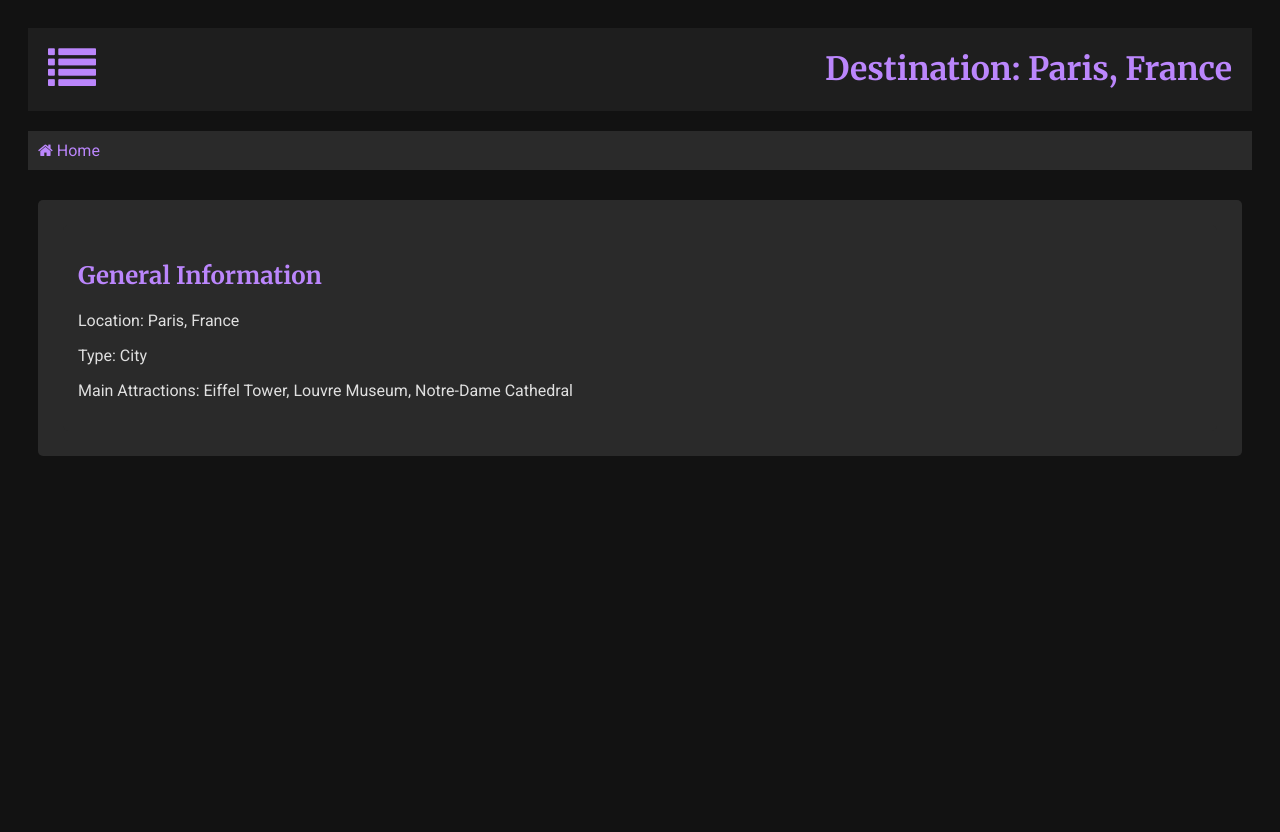
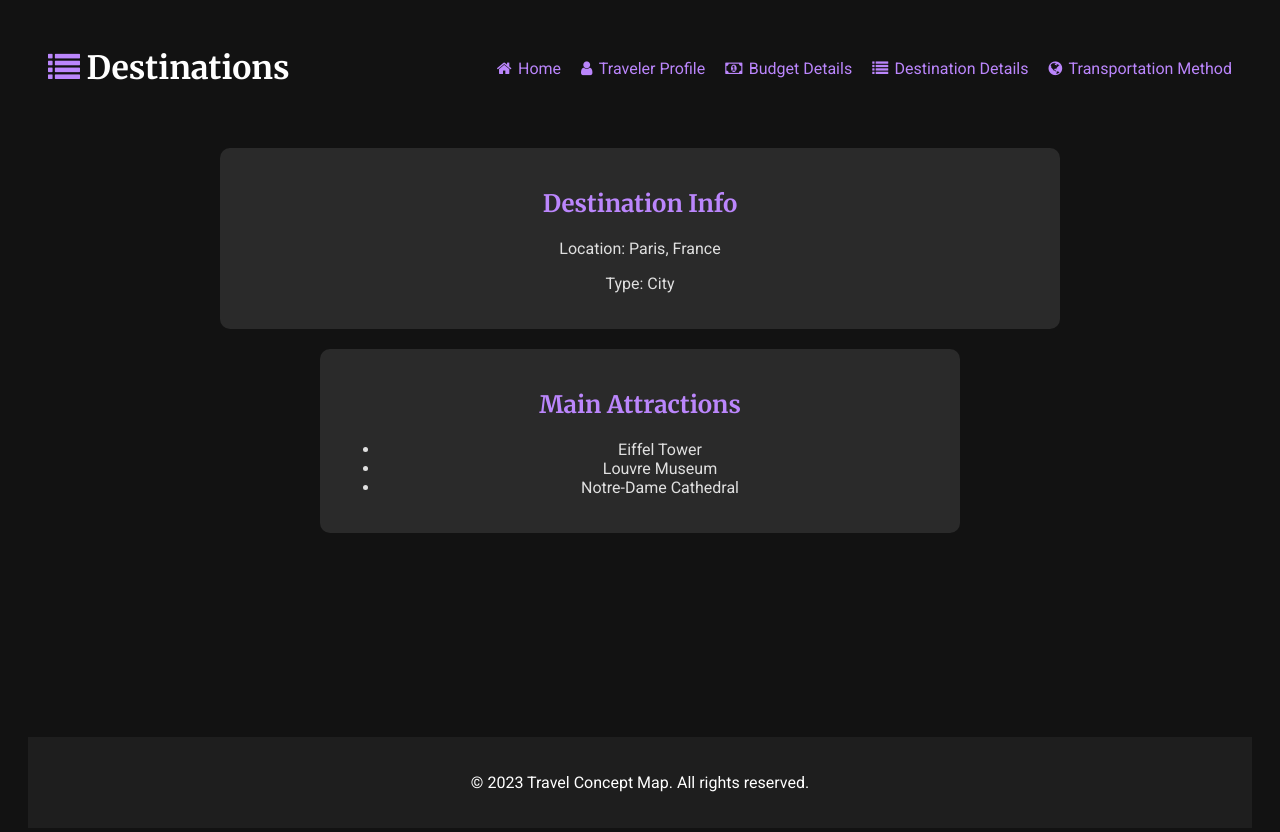
Before and after one commit to AnthonyTennis/CSC437-Project, a website: page public/destination_details.html in a window 1280 px wide. Before the commit the page ends 800 px from the top, so only its background shows below. Drawn offline with Linux system fonts and the light colour scheme; a web font is replaced by a local one.

Commit message:
Through A5

```diff
--- a/package.json
+++ b/package.json
@@ -5,7 +5,7 @@
   "main": "packages/proto/index.js",
   "scripts": {
     "test": "echo \"Error: no test specified\" && exit 1",
-    "start": "http-server"
+    "start": "http-server -c-1"
   },
   "author": "",
   "license": "ISC",
--- a/public/destination_details.html
+++ b/public/destination_details.html
@@ -7,26 +7,42 @@
     <link rel="stylesheet" href="/styles/reset.css" />
     <link rel="stylesheet" href="/styles/tokens.css" />
     <link rel="stylesheet" href="/styles/page.css" />
+    <link rel="stylesheet" href="/styles/dropdown.css" />
     <link rel="preconnect" href="https://fonts.googleapis.com">
     <link rel="preconnect" href="https://fonts.gstatic.com" crossorigin>
-    <link href="https://fonts.googleapis.com/css2?family=Merriweather:wght@300;400;700&family=Roboto:wght@300;400;700&display=swap" rel="stylesheet">
+    <link href="https://fonts.googleapis.com/css2?family=Jersey+25&family=Merriweather:wght@300;400;700&family=Roboto:wght@300;400;700&display=swap" rel="stylesheet">
     <link rel="stylesheet" href="https://stackpath.bootstrapcdn.com/font-awesome/4.7.0/css/font-awesome.min.css">
 </head>
 <body>
     <header>
-        <i class="fa fa-list fa-3x"></i>
-        <h1>Destination: Paris, France</h1>
+        <h1><i class="fa fa-list"></i>Destinations</h1>
+        <nav>
+            <a href="index.html"><i class="fa fa-home"></i>Home</a>
+            <a href="traveler_profile.html"><i class="fa fa-user"></i>Traveler Profile</a>
+            <a href="budget_details.html"><i class="fa fa-money"></i>Budget Details</a>
+            <a href="destination_details.html"><i class="fa fa-list"></i>Destination Details</a>
+            <a href="transportation_method.html"><i class="fa fa-globe"></i>Transportation Method</a>
+        </nav>
     </header>
-    <nav>
-        <a href="index.html"><i class="fa fa-home"></i> Home</a>
-    </nav>
-    <article>
-        <section>
-            <h2>General Information</h2>
+    <main>
+        <aside>
+            <h2>Destination Info</h2>
             <p>Location: Paris, France</p>
             <p>Type: City</p>
-            <p>Main Attractions: Eiffel Tower, Louvre Museum, Notre-Dame Cathedral</p>
-        </section>
-    </article>
+        </aside>
+        <article>
+            <section>
+                <h2>Main Attractions</h2>
+                <ul>
+                    <li>Eiffel Tower</li>
+                    <li>Louvre Museum</li>
+                    <li>Notre-Dame Cathedral</li>
+                </ul>
+            </section>
+        </article>
+    </main>
+    <footer>
+        <p>&copy; 2023 Travel Concept Map. All rights reserved.</p>
+    </footer>
 </body>
 </html>
--- /dev/null
+++ b/public/styles/dropdown.css
@@ -0,0 +1,54 @@
+.dropdown {
+    position: absolute;
+    top: 20px;
+    right: 20px;
+  }
+
+  .dropbtn {
+    background-color: var(--primary-color);
+    color: white;
+    padding: 10px;
+    font-size: 16px;
+    border: none;
+    cursor: pointer;
+    border-radius: 5px;
+  }
+
+  .dropdown-content {
+    display: none;
+    position: absolute;
+    right: 0;
+    background-color: var(--benday-color);
+    min-width: 160px;
+    box-shadow: 0px 8px 16px 0px rgba(0,0,0,0.2);
+    z-index: 1;
+    border-radius: 5px;
+    overflow: hidden;
+    animation: slideDown 0.3s ease-in-out;
+  }
+
+  .dropdown-content a {
+    color: white;
+    padding: 12px 16px;
+    text-decoration: none;
+    display: block;
+  }
+
+  .dropdown-content a:hover {
+    background-color: var(--primary-color);
+  }
+
+  .dropdown:hover .dropdown-content {
+    display: block;
+  }
+
+  @keyframes slideDown {
+    0% {
+      transform: translateY(-10px);
+      opacity: 0;
+    }
+    100% {
+      transform: translateY(0);
+      opacity: 1;
+    }
+  }
--- a/public/styles/page.css
+++ b/public/styles/page.css
@@ -1,48 +1,86 @@
 body {
     background-color: var(--background-color);
     color: #E0E0E0;
+    font-family: 'Roboto', Helvetica, Arial, sans-serif;
+    display: grid;
+    grid-template-rows: auto 1fr auto;
+    min-height: 100vh;
 }
 
 header {
-    background-color: #1E1E1E;
     color: #FFFFFF;
     padding: 20px;
-    text-align: center;
     display: flex;
     justify-content: space-between;
     align-items: center;
-    padding: 0 20px;
+    border-radius: 10px;
+}
+
+header h1 {
+    margin: 0;
+}
+
+header nav {
+    display: flex;
+    align-items: center;
+}
+
+header nav a {
+    margin-left: 20px;
+}
+
+main {
+    display: flex;
+    flex-direction: column;
+    align-items: center;
+    padding: 20px;
+}
+
+aside, article {
+    width: 100%;
+    max-width: 800px;
+    margin-bottom: 20px;
+}
+
+aside {
+    background-color: var(--benday-color);
+    padding: 20px;
+    border-radius: 10px;
+    text-align: center;
+}
+
+article {
+    display: flex;
+    flex-direction: column;
+    align-items: center;
+}
+
+section {
+    background-color: var(--benday-color);
+    padding: 20px;
+    border-radius: 10px;
+    margin-bottom: 20px;
+    width: 100%;
+    max-width: 600px;
+    text-align: center;
+}
+
+h2, h3 {
+    color: var(--primary-color);
 }
 
 a {
     color: var(--primary-color);
 }
 
-nav {
-    background-color: var(--benday-color);
-    padding: 10px;
-    display: flex;
+i.fa {
+    color: var(--primary-color);
+    padding-right: 0.4rem;
 }
 
-nav a {
-    margin-right: 20px;
+footer {
+    background-color: #1E1E1E;
+    color: #FFFFFF;
+    padding: 20px;
+    text-align: center;
 }
-
-article, section {
-    background-color: var(--benday-color);
-    margin: 10px;
-    padding: 15px;
-    border-radius: 5px;
-}
-
-h2, h3 {
-    color: var(--primary-color);
-}
-
-h1 {
-    color: var(--primary-color);
-}
-
-i.fa {
-    color: var(--primary-color);
-}
```
Also changed, not shown: packages/lit-frontend/app/my_tours.html (added, +40 -0 lines), public/budget_details.html (+24 -12 lines), public/index.html (+27 -13 lines), public/transportation_method.html (+24 -12 lines), public/traveler_profile.html (+19 -7 lines).
